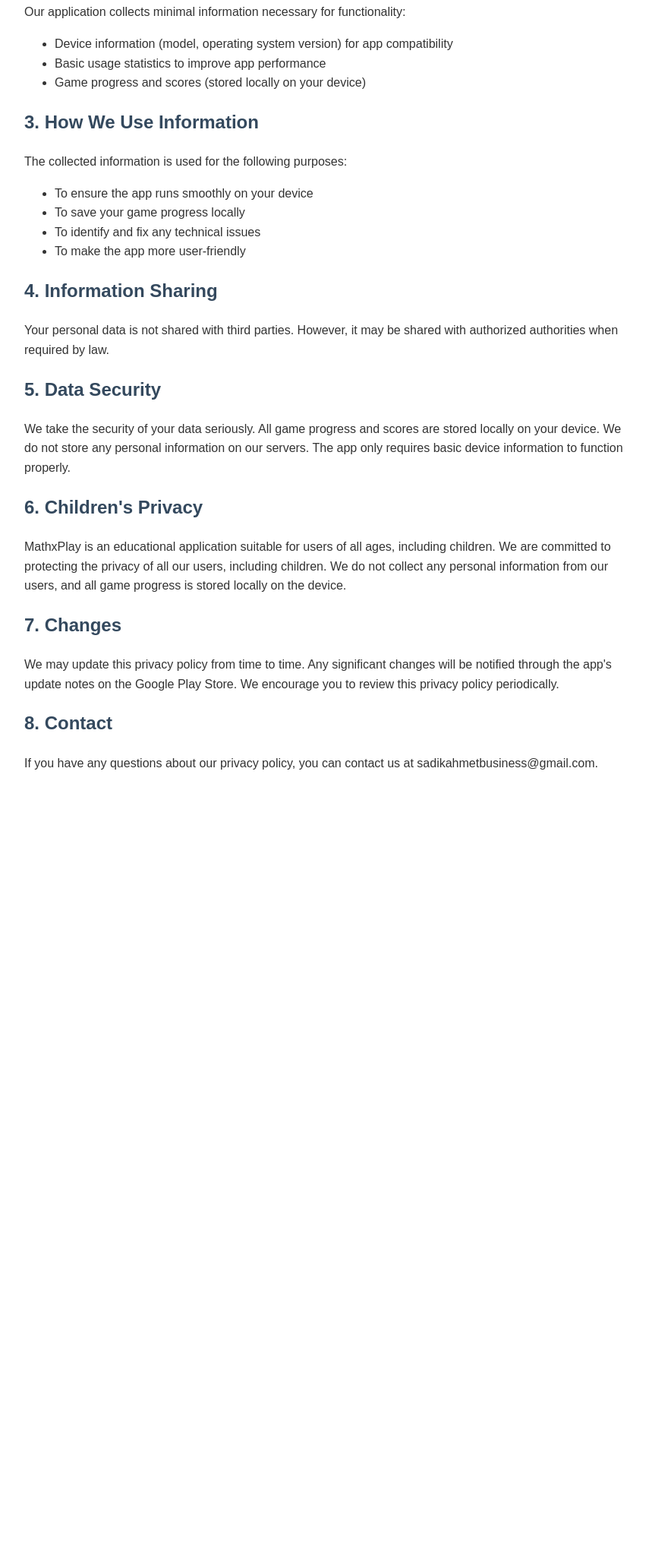
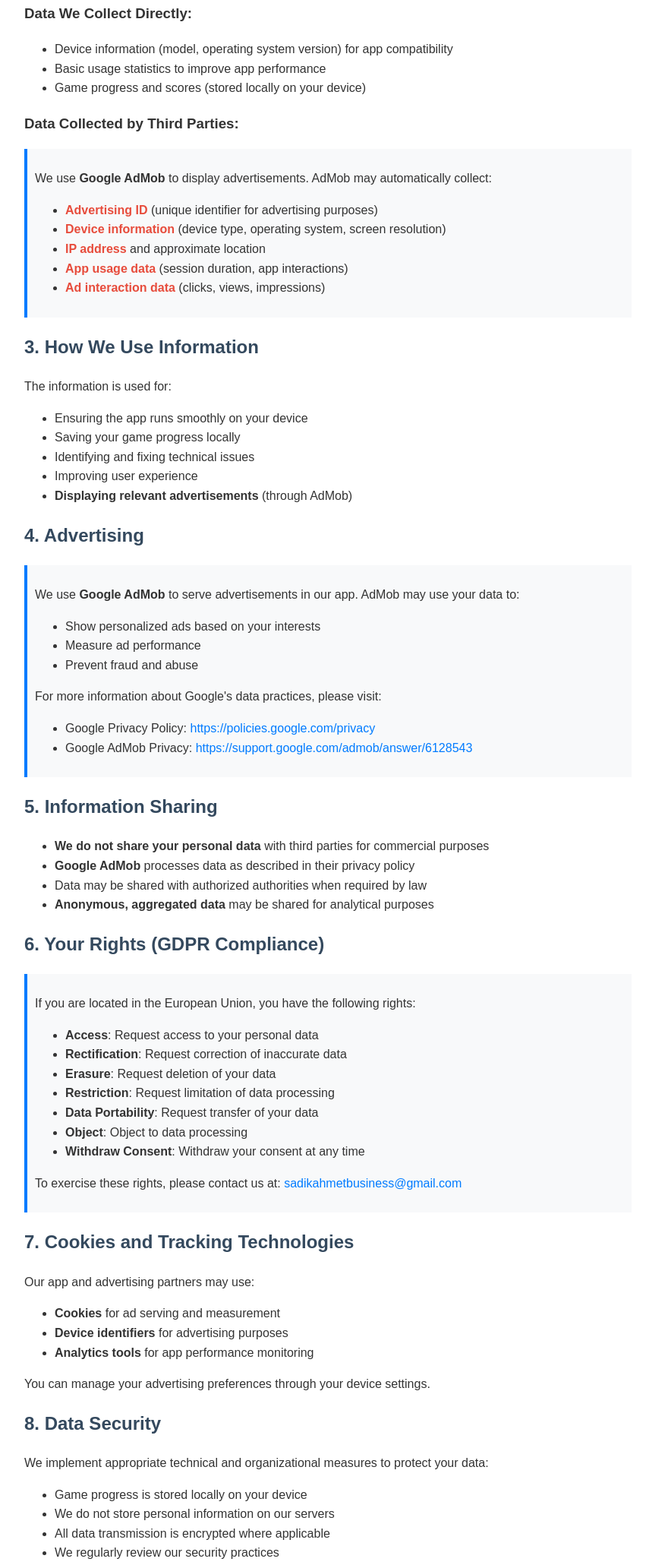
Before and after one commit to sahmtzdmr/mathx-privacy-policy, a plain HTML site: page index.html in a window 1280 px wide. Shown: the part 364-2424 px from the top of the page at 76% size, without its empty margins (208-1059 px from the left). Before the commit the page ends 1437 px from the top, so only its background shows below. Drawn offline with Linux system fonts and the light colour scheme.

Commit message:
Update index.html

```diff
--- a/index.html
+++ b/index.html
@@ -24,48 +24,164 @@
             margin: 0 auto;
             padding: 20px;
         }
+        .highlight {
+            background-color: #f8f9fa;
+            padding: 10px;
+            border-left: 4px solid #007bff;
+            margin: 10px 0;
+        }
+        .important {
+            font-weight: bold;
+            color: #e74c3c;
+        }
+        a {
+            color: #007bff;
+            text-decoration: none;
+        }
+        a:hover {
+            text-decoration: underline;
+        }
     </style>
 </head>
 <body>
     <div class="container">
         <h1>MathxPlay Privacy Policy</h1>
 
-        <p>Last updated: May 19, 2025</p>
+        <p><strong>Last updated: May 27, 2025</strong></p>
 
         <h2>1. Introduction</h2>
-        <p>Thank you for using MathxPlay. This privacy policy explains how your data is collected, used, and protected when you use our application.</p>
+        <p>Thank you for using MathxPlay. This privacy policy explains how information is collected, used, and protected when you use our application.</p>
 
         <h2>2. Information We Collect</h2>
-        <p>Our application collects minimal information necessary for functionality:</p>
+
+        <h3>Data We Collect Directly:</h3>
         <ul>
             <li>Device information (model, operating system version) for app compatibility</li>
             <li>Basic usage statistics to improve app performance</li>
             <li>Game progress and scores (stored locally on your device)</li>
         </ul>
 
+        <h3>Data Collected by Third Parties:</h3>
+        <div class="highlight">
+            <p>We use <strong>Google AdMob</strong> to display advertisements. AdMob may automatically collect:</p>
+            <ul>
+                <li><span class="important">Advertising ID</span> (unique identifier for advertising purposes)</li>
+                <li><span class="important">Device information</span> (device type, operating system, screen resolution)</li>
+                <li><span class="important">IP address</span> and approximate location</li>
+                <li><span class="important">App usage data</span> (session duration, app interactions)</li>
+                <li><span class="important">Ad interaction data</span> (clicks, views, impressions)</li>
+            </ul>
+        </div>
+
         <h2>3. How We Use Information</h2>
-        <p>The collected information is used for the following purposes:</p>
+        <p>The information is used for:</p>
         <ul>
-            <li>To ensure the app runs smoothly on your device</li>
-            <li>To save your game progress locally</li>
-            <li>To identify and fix any technical issues</li>
-            <li>To make the app more user-friendly</li>
+            <li>Ensuring the app runs smoothly on your device</li>
+            <li>Saving your game progress locally</li>
+            <li>Identifying and fixing technical issues</li>
+            <li>Improving user experience</li>
+            <li><strong>Displaying relevant advertisements</strong> (through AdMob)</li>
         </ul>
 
-        <h2>4. Information Sharing</h2>
-        <p>Your personal data is not shared with third parties. However, it may be shared with authorized authorities when required by law.</p>
+        <h2>4. Advertising</h2>
+        <div class="highlight">
+            <p>We use <strong>Google AdMob</strong> to serve advertisements in our app. AdMob may use your data to:</p>
+            <ul>
+                <li>Show personalized ads based on your interests</li>
+                <li>Measure ad performance</li>
+                <li>Prevent fraud and abuse</li>
+            </ul>
+            <p>For more information about Google's data practices, please visit:</p>
+            <ul>
+                <li>Google Privacy Policy: <a href="https://policies.google.com/privacy" target="_blank">https://policies.google.com/privacy</a></li>
+                <li>Google AdMob Privacy: <a href="https://support.google.com/admob/answer/6128543" target="_blank">https://support.google.com/admob/answer/6128543</a></li>
+            </ul>
+        </div>
 
-        <h2>5. Data Security</h2>
-        <p>We take the security of your data seriously. All game progress and scores are stored locally on your device. We do not store any personal information on our servers. The app only requires basic device information to function properly.</p>
+        <h2>5. Information Sharing</h2>
+        <ul>
+            <li><strong>We do not share your personal data</strong> with third parties for commercial purposes</li>
+            <li><strong>Google AdMob</strong> processes data as described in their privacy policy</li>
+            <li>Data may be shared with authorized authorities when required by law</li>
+            <li><strong>Anonymous, aggregated data</strong> may be shared for analytical purposes</li>
+        </ul>
 
-        <h2>6. Children's Privacy</h2>
-        <p>MathxPlay is an educational application suitable for users of all ages, including children. We are committed to protecting the privacy of all our users, including children. We do not collect any personal information from our users, and all game progress is stored locally on the device.</p>
+        <h2>6. Your Rights (GDPR Compliance)</h2>
+        <div class="highlight">
+            <p>If you are located in the European Union, you have the following rights:</p>
+            <ul>
+                <li><strong>Access</strong>: Request access to your personal data</li>
+                <li><strong>Rectification</strong>: Request correction of inaccurate data</li>
+                <li><strong>Erasure</strong>: Request deletion of your data</li>
+                <li><strong>Restriction</strong>: Request limitation of data processing</li>
+                <li><strong>Data Portability</strong>: Request transfer of your data</li>
+                <li><strong>Object</strong>: Object to data processing</li>
+                <li><strong>Withdraw Consent</strong>: Withdraw your consent at any time</li>
+            </ul>
+            <p>To exercise these rights, please contact us at: <a href="mailto:sadikahmetbusiness@gmail.com">sadikahmetbusiness@gmail.com</a></p>
+        </div>
 
-        <h2>7. Changes</h2>
-        <p>We may update this privacy policy from time to time. Any significant changes will be notified through the app's update notes on the Google Play Store. We encourage you to review this privacy policy periodically.</p>
+        <h2>7. Cookies and Tracking Technologies</h2>
+        <p>Our app and advertising partners may use:</p>
+        <ul>
+            <li><strong>Cookies</strong> for ad serving and measurement</li>
+            <li><strong>Device identifiers</strong> for advertising purposes</li>
+            <li><strong>Analytics tools</strong> for app performance monitoring</li>
+        </ul>
+        <p>You can manage your advertising preferences through your device settings.</p>
 
-        <h2>8. Contact</h2>
-        <p>If you have any questions about our privacy policy, you can contact us at sadikahmetbusiness@gmail.com.</p>
+        <h2>8. Data Security</h2>
+        <p>We implement appropriate technical and organizational measures to protect your data:</p>
+        <ul>
+            <li>Game progress is stored locally on your device</li>
+            <li>We do not store personal information on our servers</li>
+            <li>All data transmission is encrypted where applicable</li>
+            <li>We regularly review our security practices</li>
+        </ul>
+
+        <h2>9. International Data Transfers</h2>
+        <p>Some of your data may be transferred to and processed in countries outside your jurisdiction. We ensure appropriate safeguards are in place for such transfers, including:</p>
+        <ul>
+            <li>Adequacy decisions by relevant authorities</li>
+            <li>Standard contractual clauses</li>
+            <li>Other lawful transfer mechanisms</li>
+        </ul>
+
+        <h2>10. Data Retention</h2>
+        <ul>
+            <li><strong>Local game data</strong>: Retained until you uninstall the app</li>
+            <li><strong>Analytics data</strong>: Retained for up to 26 months</li>
+            <li><strong>Advertising data</strong>: Retention periods are controlled by Google AdMob</li>
+        </ul>
+
+        <h2>11. Children's Privacy</h2>
+        <p>MathxPlay is suitable for users of all ages, including children. We are committed to protecting children's privacy:</p>
+        <ul>
+            <li>We do not knowingly collect personal information from children under 13</li>
+            <li>All game progress is stored locally on the device</li>
+            <li>Parents can contact us regarding their child's data</li>
+            <li>We comply with applicable children's privacy laws (COPPA, GDPR-K)</li>
+        </ul>
+
+        <h2>12. Third-Party Services</h2>
+        <p>Our app integrates with the following third-party services:</p>
+        <ul>
+            <li><strong>Google AdMob</strong>: For advertising (Privacy Policy: <a href="https://policies.google.com/privacy" target="_blank">https://policies.google.com/privacy</a>)</li>
+            <li><strong>Google Play Services</strong>: For app functionality</li>
+        </ul>
+        <p>Each service has its own privacy policy governing their data practices.</p>
+
+        <h2>13. Changes to This Policy</h2>
+        <p>We may update this privacy policy periodically. Significant changes will be communicated through:</p>
+        <ul>
+            <li>App update notifications on Google Play Store</li>
+            <li>In-app notifications</li>
+            <li>Email notifications (if contact information is available)</li>
+        </ul>
+        <p>We encourage you to review this policy regularly.</p>
+
+        <h2>14. Contact</h2>
+        <p>If you have any questions about our privacy policy, you can contact us at: <a href="mailto:sadikahmetbusiness@gmail.com">sadikahmetbusiness@gmail.com</a></p>
     </div>
 </body>
 </html>
```
